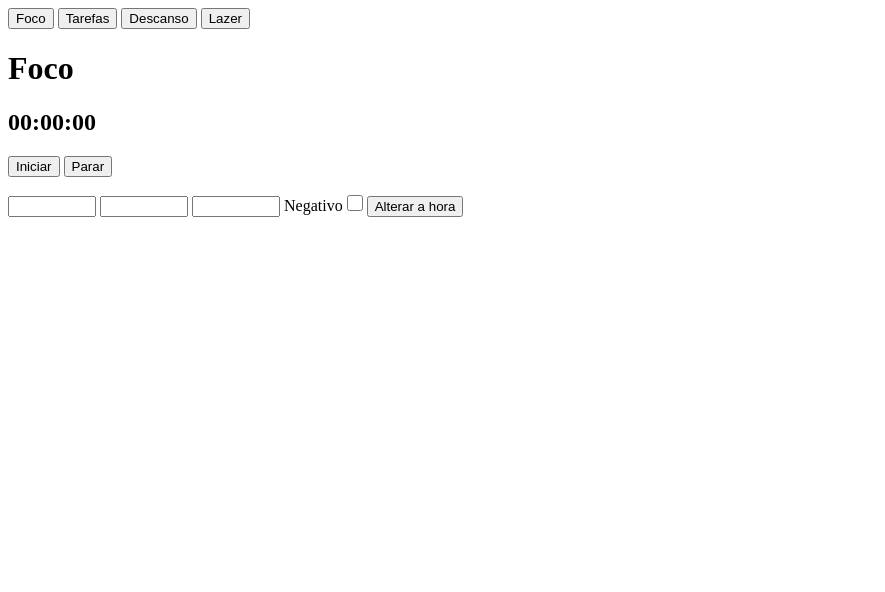
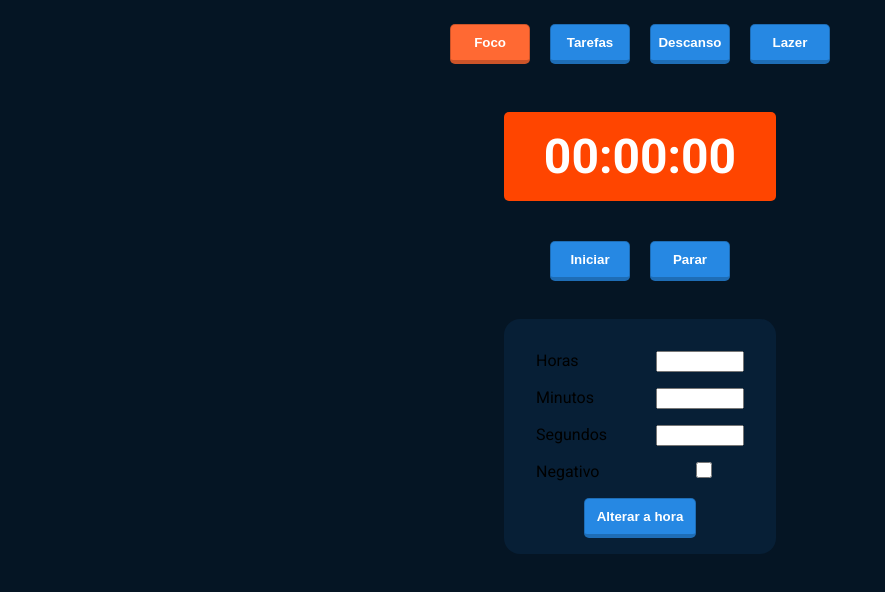
Before and after one commit to landercosta/timer, a plain HTML site: page index.html in a window 1280 px wide. Both pictures are taken after a click on the button "Foco". Shown: the whole page, without its empty margins (0-885 px from the left). Drawn offline with Linux system fonts and the light colour scheme.

Commit message:
Estilo aplicado

```diff
--- a/index.html
+++ b/index.html
@@ -1,27 +1,55 @@
 <!DOCTYPE html>
-<html lang="en">
+<html lang="pt-BR">
 <head>
   <meta charset="UTF-8">
   <meta name="viewport" content="width=device-width, initial-scale=1.0">
   <title>Definir Contador</title>
+  <link href="https://fonts.googleapis.com/css2?family=Roboto:wght@400;700&display=swap" rel="stylesheet">
   <link rel="stylesheet" href="./main.css">
 </head>
 <body>
+  <div class="app">
+    <section class="modo">
+      <div class="modo-linha">
         <button id="btn-foco">Foco</button>
         <button id="btn-tarefas">Tarefas</button>
+      </div>
+      <div class="modo-linha">
         <button id="btn-descanso">Descanso</button>
         <button id="btn-lazer">Lazer</button>
-  <h1 id="display-titulo">Tempo</h1>
+      </div>
+    </section>
+    <section class="relogio">
+      <!-- <h1 id="display-titulo">Tempo</h1> -->
       <h2 id="display-tempo">00:00:00</h2>
+      <div class="on-off">
         <button id="btn-iniciar">Iniciar</button>
         <button id="btn-parar">Parar</button>
+      </div>
+    </section>
     <br><br>
+    <section class="alterar-conometro">
+      <div class="campo-altera-hora">
+        <label for="altera-horas">Horas</label>
         <input id="altera-horas" type="text">
+      </div>
+      <div class="campo-altera-hora">
+        <label for="altera-minutos">Minutos</label>
         <input id="altera-minutos" type="text">
+      </div>
+      <div class="campo-altera-hora">
+        <label for="altera-segundos">Segundos</label>
         <input id="altera-segundos" type="text">
+      </div>
+      <div class="campo-altera-hora">
         <label id="label-negativo" for="check-negativo">Negativo</label>
+        <span class="contem-check-negativo">
           <input type="checkbox" name="check-negativo" id="check-negativo">
+        </span>
+      </div>
         <button id="btn-altera">Alterar a hora</button>
+    </section>
+  </div>
 
   <script src="./index.js"></script>
 </body>
--- a/index.js
+++ b/index.js
@@ -8,7 +8,7 @@ const config = {
 
 let temporizador;
 
-const displayTitulo = document.getElementById('display-titulo');
+// const displayTitulo = document.getElementById('display-titulo');
 const displayTempo = document.getElementById('display-tempo');
 const btnFoco = document.getElementById('btn-foco');
 const btnTarefas = document.getElementById('btn-tarefas');
@@ -23,8 +23,7 @@ const inputSegundos = document.getElementById('altera-segundos');
 const checkNegativo = document.getElementById('check-negativo');
 const btnAltera = document.getElementById('btn-altera');
 
-btnFoco.addEventListener('click', () => {
-  displayTitulo.innerHTML = 'Foco';
+btnFoco.addEventListener('click', function() {
   config.progressivo = true;
   config.tipoDefinido = true;
   if(config.lazer){
@@ -33,10 +32,10 @@ btnFoco.addEventListener('click', () => {
     displayTempo.innerHTML = segundosEmFormaDeRelogio();
   }
   if(!config.foco) config.foco = true;
+  AplicaCorNoBotaoSelecionado(this);
 });
 
-btnTarefas.addEventListener('click', () => {
-  displayTitulo.innerHTML = 'Tarefas';
+btnTarefas.addEventListener('click', function() {
   config.progressivo = true;
   config.tipoDefinido = true;
   if(config.lazer){
@@ -45,10 +44,10 @@ btnTarefas.addEventListener('click', () => {
     displayTempo.innerHTML = segundosEmFormaDeRelogio();
   }
   if(config.foco) config.foco = false;
+  AplicaCorNoBotaoSelecionado(this);
 });
 
-btnDescanso.addEventListener('click', () => {
-  displayTitulo.innerHTML = 'Descanso';
+btnDescanso.addEventListener('click', function() {
   config.progressivo = false;
   config.tipoDefinido = true;
   if(config.lazer){
@@ -57,10 +56,10 @@ btnDescanso.addEventListener('click', () => {
     displayTempo.innerHTML = segundosEmFormaDeRelogio();
   }
   if(config.foco) config.foco = false;
+  AplicaCorNoBotaoSelecionado(this);
 });
 
-btnLazer.addEventListener('click', () => {
-  displayTitulo.innerHTML = 'Lazer';
+btnLazer.addEventListener('click', function() {
   config.progressivo = false;
   config.tipoDefinido = true;
   if(!config.lazer){
@@ -69,6 +68,7 @@ btnLazer.addEventListener('click', () => {
     displayTempo.innerHTML = segundosEmFormaDeRelogio();
   }
   if(config.foco) config.foco = false;
+  AplicaCorNoBotaoSelecionado(this);
 });
 
 btnIniciar.addEventListener('click', () => {
@@ -107,6 +107,14 @@ btnAltera.addEventListener('click', () => {
   displayTempo.innerHTML = segundosEmFormaDeRelogio();
 });
 
+function AplicaCorNoBotaoSelecionado(btnSelecionado){
+  btnFoco.classList.remove('selecionado');
+  btnTarefas.classList.remove('selecionado');
+  btnDescanso.classList.remove('selecionado');
+  btnLazer.classList.remove('selecionado');
+  btnSelecionado.classList.add('selecionado');
+}
+
 function segundosEmFormaDeRelogio(){
   let segundos = config.segundos;
   let stringFinal = '';
--- a/main.css
+++ b/main.css
@@ -1,4 +1,87 @@
+body {
+  --cor-botoes: #2688E3;
+  --cor-botoes-ativos: #1A73C7;
+  --cor-botoes-fonte: #fff;
+  --cor-botao-selecionado: #FF6933;
+  --cor-display-fundo: #FF4500;
+  --cor-display-fonte: #fff;
+  --cor-form-alterar-hora: #071F36;
+  --cor-fundo: #051524;
+  background-color: var(--cor-fundo);
+  font-family: 'Roboto', sans-serif;
+  text-align: center;
+}
+
+.app {
+  margin-top: 1rem;
+}
+
+.modo {
+}
+
+.modo-linha {
+  display: inline-block;
+  margin: 0.5rem 0;
+}
+
+button {
+  background-color: var(--cor-botoes);
+  border: 1px solid rgba(0,0,0,0.2);
+  border-bottom: 4px solid rgba(0,0,0,0.2);
+  border-bottom: 4px solid rgba(0,0,0,0.2);
+  border-radius: 5px;
+  color: var(--cor-botoes-fonte);
+  cursor: pointer;
+  font-weight: 700;
+  height: 40px;
+  margin: 0 0.5rem;
+  transition: 0.3s ease-out;
+  width: 5rem;
+}
+
+button:active {
+  background-color: var(--cor-botoes-ativos);
+}
+
+button:focus, input:focus {
+  outline: none;
+}
+
+.selecionado {
+  background-color: var(--cor-botao-selecionado);
+}
+
+#display-tempo {
+  background-color: var(--cor-display-fundo);
+  color: var(--cor-display-fonte);
+  border-radius: 5px;
+  font-size: 3rem;
+  margin-left: auto;
+  margin-right: auto;
+  padding: 1rem;
+  width: 15rem;
+}
+
+.alterar-conometro {
+  background-color: var(--cor-form-alterar-hora);
+  border-radius: 1rem;
+  margin-left: auto;
+  margin-right: auto;
+  padding: 1rem;
+  width: 15rem;
+}
+
+.campo-altera-hora {
+  display: flex;
+  justify-content: space-between;
+  margin: 1rem;
+}
+
 input {
+  width: 5rem;
+}
+
+.contem-check-negativo {
   width: 5rem;
 }
 
@@ -12,3 +95,7 @@ input {
   width: 1rem;
   height: 1rem;
 }
+
+#btn-altera {
+  width: 7rem;
+}
```
Lines whose indentation alone changed are shown as unchanged.
